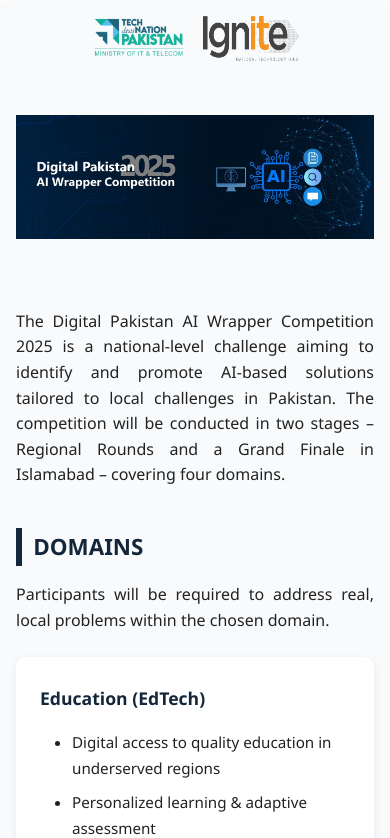
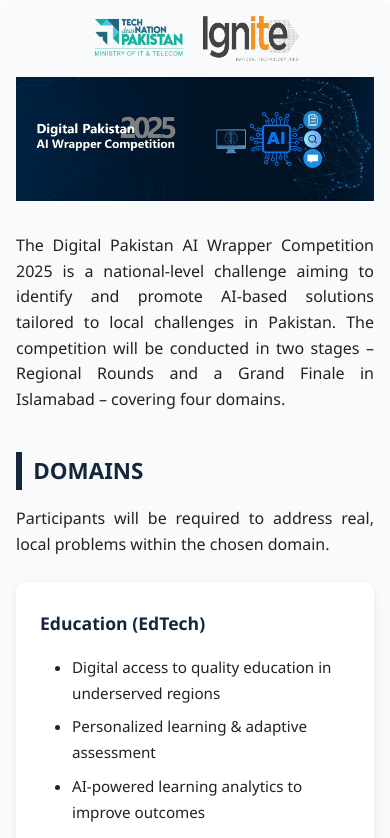
Before and after one commit to ignitentf-collab/ignitecodepk, a React (Create React App) app: page /aiwrapper in a window 390 px wide. Shown: the top 838 px of the page. Built offline with nearby package versions, Linux system fonts and the light colour scheme.

Commit message:
Update AIWrapper banner responsiveness

```diff
--- a/src/pages/AIWrapper.css
+++ b/src/pages/AIWrapper.css
@@ -165,7 +165,14 @@
     }
 
     .ai-wrapper-banner {
-        height: 200px;
+         width: 100% !important;
+        /* screen ke width tak kheench do */
+        height: auto !important;
+         /* proportion safe rahe */
+         max-height: 350px;
+        /* optional: agar bohot lambi image hai */
+        object-fit: contain;
+        /* pura image show ho, crop na ho */
     }
 
     .ai-wrapper-container {
@@ -228,9 +235,11 @@
         height: 3rem;
     }
 
-    .ai-wrapper-banner {
-        height: 250px;
-    }
+        .ai-wrapper-banner {
+            max-height: 400px;
+            object-fit: cover;
+            /* thoda crop ho sakta hai banner jaisa look dene ke liye */
+        }
 
     .ai-wrapper-container {
         padding: 1.5rem;
@@ -284,15 +293,17 @@
 @media (min-width: 769px) and (max-width: 1024px) {
     .ai-logos{
         justify-content: center;
+        gap: 1rem;
     }
     .top-logo {
         width: 9rem;
         height: 4rem;
     }
 
-    .ai-wrapper-banner {
-        height: 350px;
-    }
+        .ai-wrapper-banner {
+            max-height: 500px;
+            object-fit: cover;
+        }
 
     .ai-wrapper-container h2 {
         font-size: 1.6rem;
```
